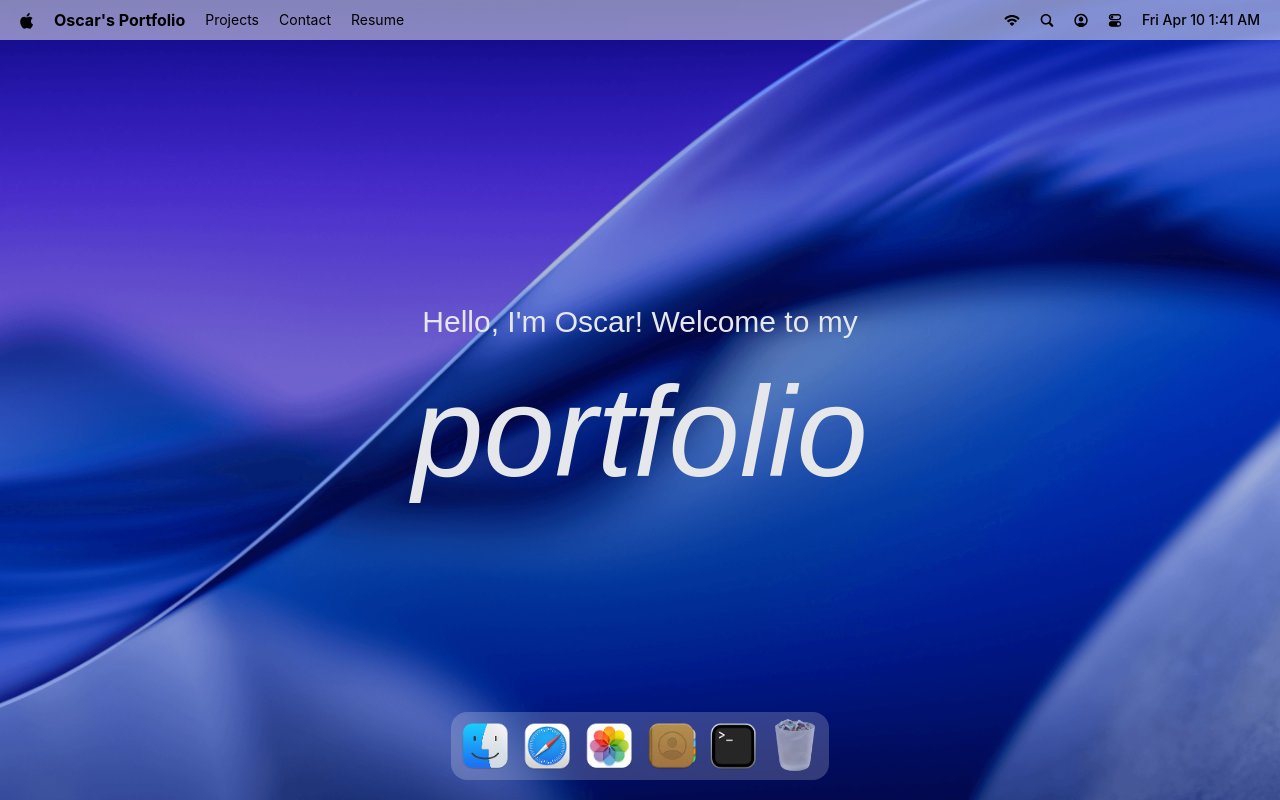
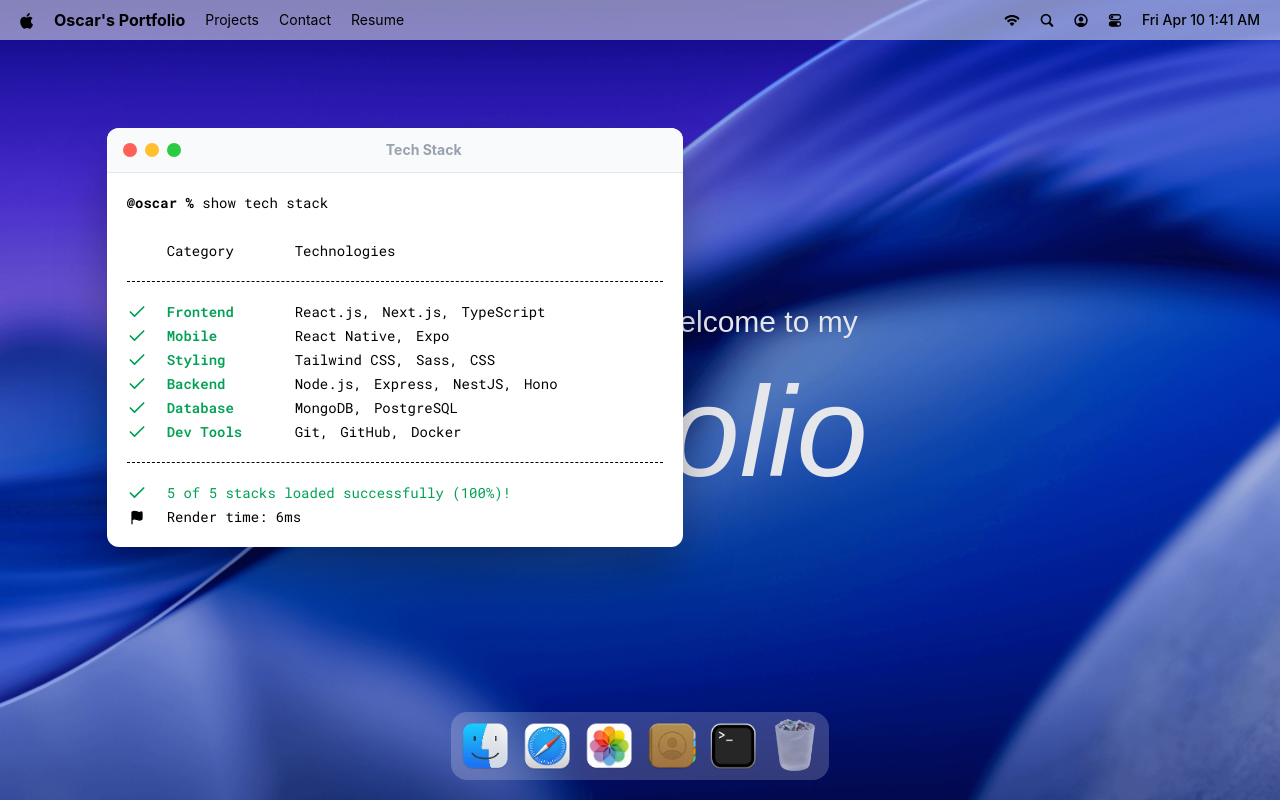
Before and after one commit to oscar2697/MacOs_Portfolio, a React (Vite) app: page / in a window 1280 px wide. Both pictures are taken after a click on the button 733 px from the left and 746 px from the top of the page. Built offline with nearby package versions, Linux system fonts and the light colour scheme; a web font is replaced by a local one.

Commit message:
Implement a HOC for managing window states and add the frist window -terminal

```diff
--- a/package.json
+++ b/package.json
@@ -14,11 +14,13 @@
     "@tailwindcss/vite": "^4.2.2",
     "dayjs": "^1.11.20",
     "gsap": "^3.14.2",
+    "immer": "^11.1.4",
     "lucide-react": "^1.7.0",
     "react": "^19.2.4",
     "react-dom": "^19.2.4",
     "react-tooltip": "^5.30.0",
-    "tailwindcss": "^4.2.2"
+    "tailwindcss": "^4.2.2",
+    "zustand": "^5.0.12"
   },
   "devDependencies": {
     "@eslint/js": "^9.39.4",
--- a/src/App.jsx
+++ b/src/App.jsx
@@ -1,4 +1,9 @@
 import { Dock, Navbar, Welcome } from "#components"
+import { Draggable } from "gsap/Draggable"
+import gsap from "gsap"
+import { Terminal } from "#windows"
+
+gsap.registerPlugin(Draggable)
 
 function App() {
 
@@ -7,6 +12,8 @@
       <Navbar />
       <Welcome />
       <Dock />
+
+      <Terminal />
     </main>
   )
 }
--- a/src/components/Dock.jsx
+++ b/src/components/Dock.jsx
@@ -3,8 +3,10 @@
 import { useRef } from "react"
 import { Tooltip } from "react-tooltip"
 import gsap from "gsap"
+import useWindowStore from "#store/window"
 
 const Dock = () => {
+    const { openWindow, closeWindow, windows } = useWindowStore()
     const dockref = useRef(null)
 
     useGSAP(() => {
@@ -56,7 +58,22 @@
         }
     }, [])
 
-    const toggleApp = (app) => { }
+    const toggleApp = (app) => {
+        if (!app.canOpen) return
+
+        const window = windows[app.id]
+
+        if (!window) {
+            console.error(`Window not found for app: ${app.id}`)
+            return
+        }
+
+        if (window.isOpen) {
+            closeWindow(app.id)
+        } else {
+            openWindow(app.id)
+        }
+    }
 
     return (
         <section id="dock">
--- /dev/null
+++ b/src/components/WindowControl.jsx
@@ -0,0 +1,18 @@
+import useWindowStore from "#store/window"
+
+const WindowControl = ({ target }) => {
+    const { closeWindow } = useWindowStore()
+
+    return (
+        <div id="window-controls">
+            <div
+                className="close"
+                onClick={() => closeWindow(target)}
+            />
+            <div className="minimize" />
+            <div className="maximize" />
+        </div>
+    )
+}
+
+export default WindowControl
--- a/src/components/index.js
+++ b/src/components/index.js
@@ -1,5 +1,6 @@
 import Navbar from "#components/Navbar"
 import Welcome from "#components/Welcome"
 import Dock from "#components/Dock"
+import WindowControl from "#components/WindowControl"
 
-export {Navbar, Welcome, Dock}
+export { Navbar, Welcome, Dock, WindowControl }
--- /dev/null
+++ b/src/hoc/WindowWrapper.jsx
@@ -0,0 +1,73 @@
+import useWindowStore from '#store/window'
+import { useGSAP } from '@gsap/react'
+import gsap from 'gsap'
+import { Draggable } from 'gsap/Draggable'
+import { useLayoutEffect, useRef } from 'react'
+
+const WindowWrapper = (Compoenent, windowKey) => {
+    const Wrapped = (props) => {
+        const { focusWindow, windows } = useWindowStore()
+        const { isOpen, zIndex } = windows[windowKey]
+        const ref = useRef(null)
+
+        useGSAP(() => {
+            const el = ref.current
+
+            if (!el || !isOpen) return
+
+            el.style.display = 'block'
+
+            gsap.fromTo(el,
+                {
+                    scale: 0.8,
+                    opacity: 0,
+                    y: 40
+                },
+                {
+                    scale: 1,
+                    opacity: 1,
+                    y: 0,
+                    duration: 0.4,
+                    ease: 'power3.out'
+                }
+            )
+        }, [isOpen])
+
+        useGSAP(() => {
+            const el = ref.current
+
+            if (!el) return
+
+            const [instance] = Draggable.create(el, {
+                onPress: () => focusWindow(windowKey)
+            })
+
+            return () => instance.kill()
+        }, [])
+
+        useLayoutEffect(() => {
+            const el = ref.current
+
+            if (!el) return
+
+            el.style.display = isOpen ? 'block' : 'none'
+        }, [isOpen])
+
+        return (
+            <section
+                id={windowKey}
+                ref={ref}
+                style={{ zIndex }}
+                className='absolute'
+            >
+                <Compoenent {...props} />
+            </section>
+        )
+    }
+
+    Wrapped.displayName = `WindowWrapper (${Compoenent.displayName || Compoenent.name || 'Component'})`
+
+    return Wrapped
+}
+
+export default WindowWrapper
--- /dev/null
+++ b/src/store/window.js
@@ -0,0 +1,32 @@
+import { immer } from "zustand/middleware/immer";
+import { create } from "zustand";
+import { INITIAL_Z_INDEX, WINDOW_CONFIG } from "#constants";
+
+const useWindowStore = create(
+    immer((set) => ({
+        windows: WINDOW_CONFIG,
+        nextZIndex: INITIAL_Z_INDEX + 1,
+
+        openWindow: (windowKey, data = null) => set((state) => {
+            const win = state.windows[windowKey]
+            if (!win) return
+            win.isOpen = true
+            win.Index = state.nextZIndex
+            win.data = data ?? win.data
+            state.nextZIndex++
+        }),
+        closeWindow: (windowKey) => set((state) => {
+            const win = state.windows[windowKey]
+            if (!win) return
+            win.isOpen = false
+            win.Index = INITIAL_Z_INDEX
+            win.data = null
+        }),
+        focusWindow: (windowKey) => set((state) => {
+            const win = state.windows[windowKey]
+            win.Index = state.nextZIndex++
+        }),
+    })),
+)
+
+export default useWindowStore
--- /dev/null
+++ b/src/windows/Terminal.jsx
@@ -0,0 +1,67 @@
+import { WindowControl } from "#components"
+import { techStack } from "#constants"
+import WindowWrapper from "#hoc/WindowWrapper"
+import { Check, Flag } from "lucide-react"
+
+const Terminal = () => {
+    return (
+        <>
+            <div id="window-header">
+                <WindowControl target='terminal' />
+                <h2>Tech Stack</h2>
+            </div>
+
+            <div className="techstack">
+                <p>
+                    <span className="font-bold">@oscar % </span>
+                    show tech stack
+                </p>
+
+                <div className="label">
+                    <p className="w-32">Category</p>
+                    <p>Technologies</p>
+                </div>
+
+                <ul className="content">
+                    {techStack.map(({ category, items }) => (
+                        <li className="flex items-center">
+                            <Check
+                                className="check"
+                                size={20}
+                            />
+
+                            <h3>{category}</h3>
+
+                            <ul>
+                                {items.map((item, i) => (
+                                    <li key={i}>
+                                        {item}
+                                        {i < items.length - 1 ? ',' : ''}
+                                    </li>
+                                ))}
+                            </ul>
+                        </li>
+                    ))}
+                </ul>
+
+                <div className="footnote">
+                    <p>
+                        <Check size={20} /> 5 of 5 stacks loaded successfully (100%)!
+                    </p>
+
+                    <p className="text-black">
+                        <Flag
+                            size={15}
+                            fill="black"
+                        />
+                        Render time: 6ms
+                    </p>
+                </div>
+            </div>
+        </>
+    )
+}
+
+const TerminalWindow = WindowWrapper(Terminal, 'terminal')
+
+export default TerminalWindow
--- /dev/null
+++ b/src/windows/index.js
@@ -0,0 +1,3 @@
+import Terminal from "./Terminal";
+
+export { Terminal }
```
Also changed, not shown: 1 other file (tests, documents, lock files or other folders).
